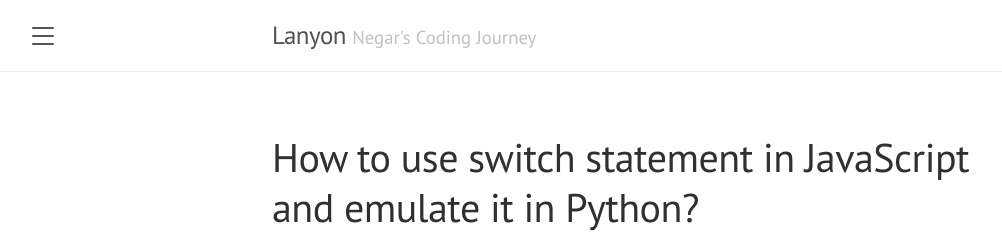
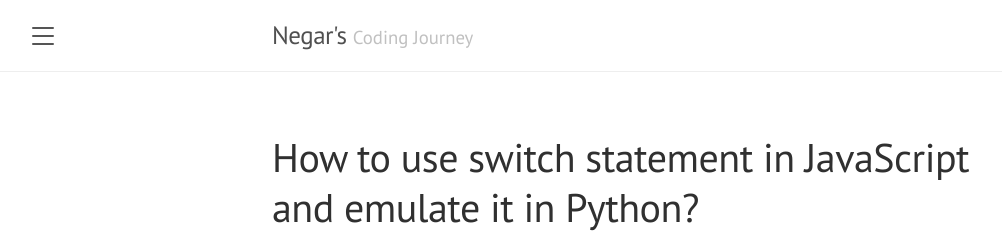
Before and after one commit to negarbaharmand/negarspages, a Jekyll site: the page built from index.html, in a window 1280 px wide and 900 px high. Shown: the top 233 px of the window, without its empty margins (8-1010 px from the left). Built offline with Jekyll 4.4.1, drawn with Linux system fonts in a browser that asks for light colours; the list of posts is cut into pages by our own code.

Commit message:
Title modification

```diff
--- a/_config.yml
+++ b/_config.yml
@@ -1,6 +1,6 @@
 # Setup
-title: Lanyon
-tagline: "Negar's Coding Journey"
+title: Negar's
+tagline: "Coding Journey"
 description: 'A reserved <a href="https://jekyllrb.com" target="_blank">Jekyll</a> theme that places the utmost gravity on content with a hidden drawer. Made by <a href="https://twitter.com/mdo" target="_blank">@mdo</a>.'
 url: https://negarbaharmand.com/
 baseurl: ""
```
